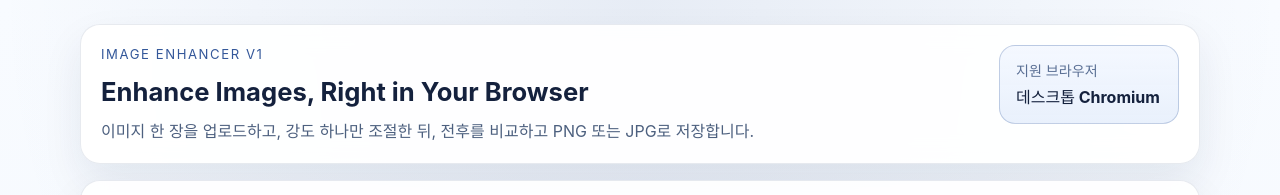
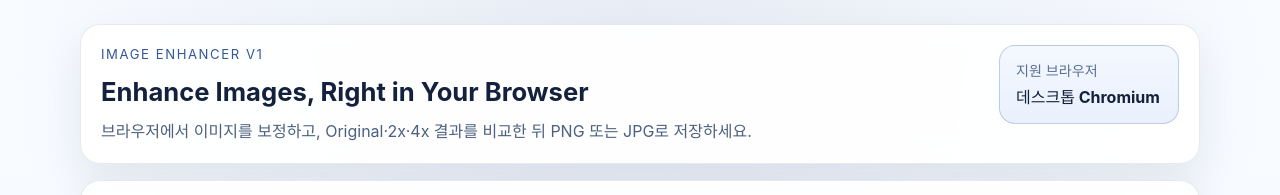
Before and after one commit to puleun58-collab/hg-Image-Enhancer, a React (Vite) app: page / in a window 1280 px wide. Shown: the top 195 px of the page. Built offline with nearby package versions, Linux system fonts and the light colour scheme.

Commit message:
docs: refresh hero copy

```diff
--- a/src/App.tsx
+++ b/src/App.tsx
@@ -697,7 +697,7 @@ export default function App() {
           <p className="eyebrow">Image Enhancer V1</p>
           <h1>Enhance Images, Right in Your Browser</h1>
           <p className="hero-copy">
-            이미지 한 장을 업로드하고, 강도 하나만 조절한 뒤, 전후를 비교하고 PNG 또는 JPG로 저장합니다.
+            브라우저에서 이미지를 보정하고, Original·2x·4x 결과를 비교한 뒤 PNG 또는 JPG로 저장하세요.
           </p>
         </div>
         <div className={`capability-pill ${capabilities.supported ? "is-supported" : "is-blocked"}`}>
```
Also changed, not shown: 1 other file (tests, documents, lock files or other folders).
